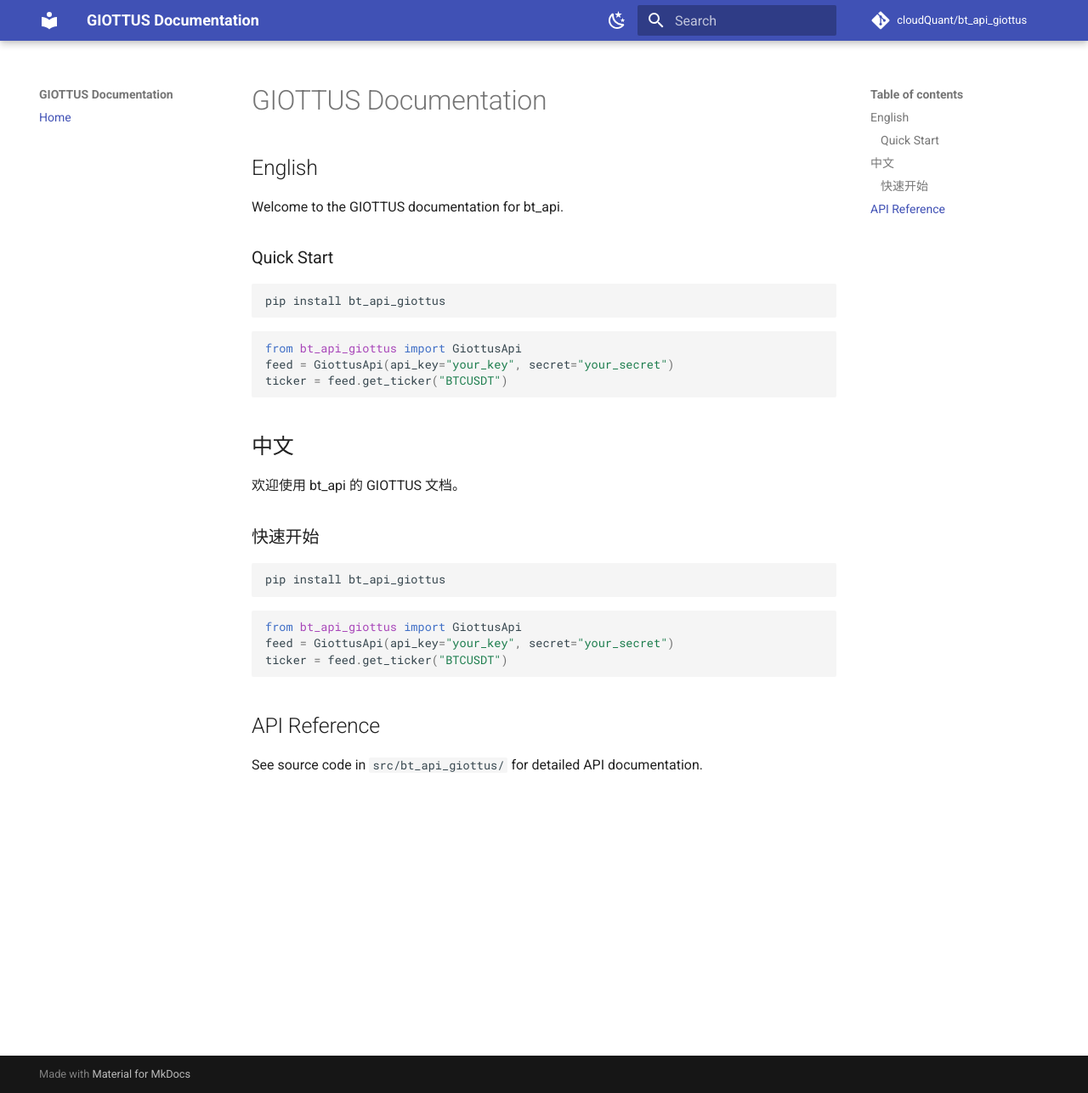
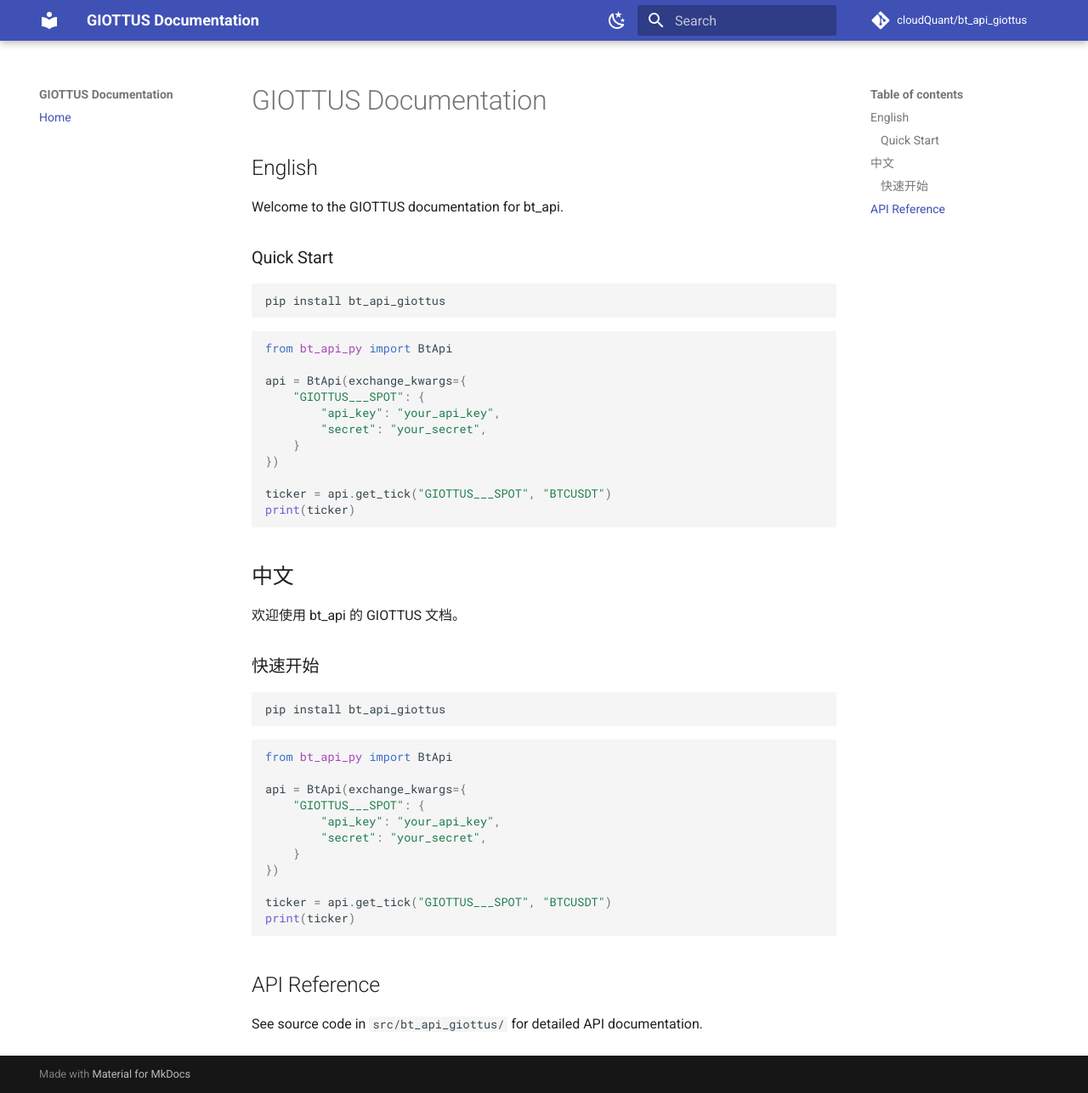
Before and after one commit to cloudQuant/bt_api_giottus, an MkDocs documentation site: the page built from docs/index.md, in a window 1280 px wide and 1287 px high. Shown: the whole window at 85% size. Built offline with MkDocs 1.6.1 and Material for MkDocs 9.7.7, drawn with Linux system fonts in a browser that asks for light colours; comment, search, counter and statistics services are not loaded.

Commit message:
chore: upgrade bt_api_giottus - code review, ruff fixes, CI/CD improvements
- Fixed TC002 type-checking imports in plugin.py
- Fixed CI/CD workflow syntax (${} -> ${{}})
- Updated Python version matrix to 3.9-3.14
- Updated README and docs to use BtApi pattern
- Added comprehensive ruff configuration
- All tests passing (3/3)

````diff
--- a/docs/index.md
+++ b/docs/index.md
@@ -11,9 +11,17 @@
 ```
 
 ```python
-from bt_api_giottus import GiottusApi
-feed = GiottusApi(api_key="your_key", secret="your_secret")
-ticker = feed.get_ticker("BTCUSDT")
+from bt_api_py import BtApi
+
+api = BtApi(exchange_kwargs={
+    "GIOTTUS___SPOT": {
+        "api_key": "your_api_key",
+        "secret": "your_secret",
+    }
+})
+
+ticker = api.get_tick("GIOTTUS___SPOT", "BTCUSDT")
+print(ticker)
 ```
 
 ## 中文
@@ -27,9 +35,17 @@
 ```
 
 ```python
-from bt_api_giottus import GiottusApi
-feed = GiottusApi(api_key="your_key", secret="your_secret")
-ticker = feed.get_ticker("BTCUSDT")
+from bt_api_py import BtApi
+
+api = BtApi(exchange_kwargs={
+    "GIOTTUS___SPOT": {
+        "api_key": "your_api_key",
+        "secret": "your_secret",
+    }
+})
+
+ticker = api.get_tick("GIOTTUS___SPOT", "BTCUSDT")
+print(ticker)
 ```
 
 ## API Reference
````
Also changed, not shown: README.md (+16 -10 lines), pyproject.toml (+12 -0 lines), 4 other files.
